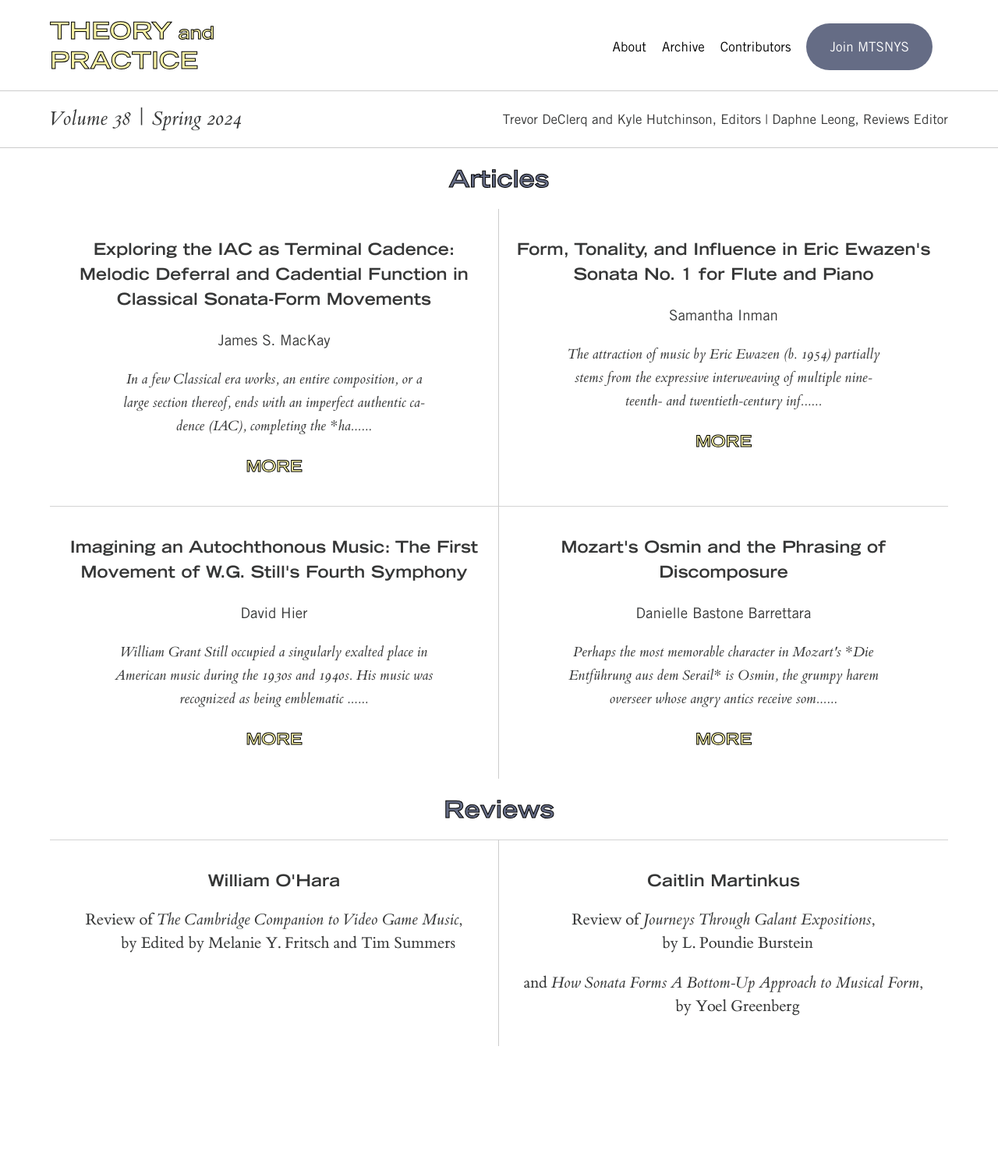
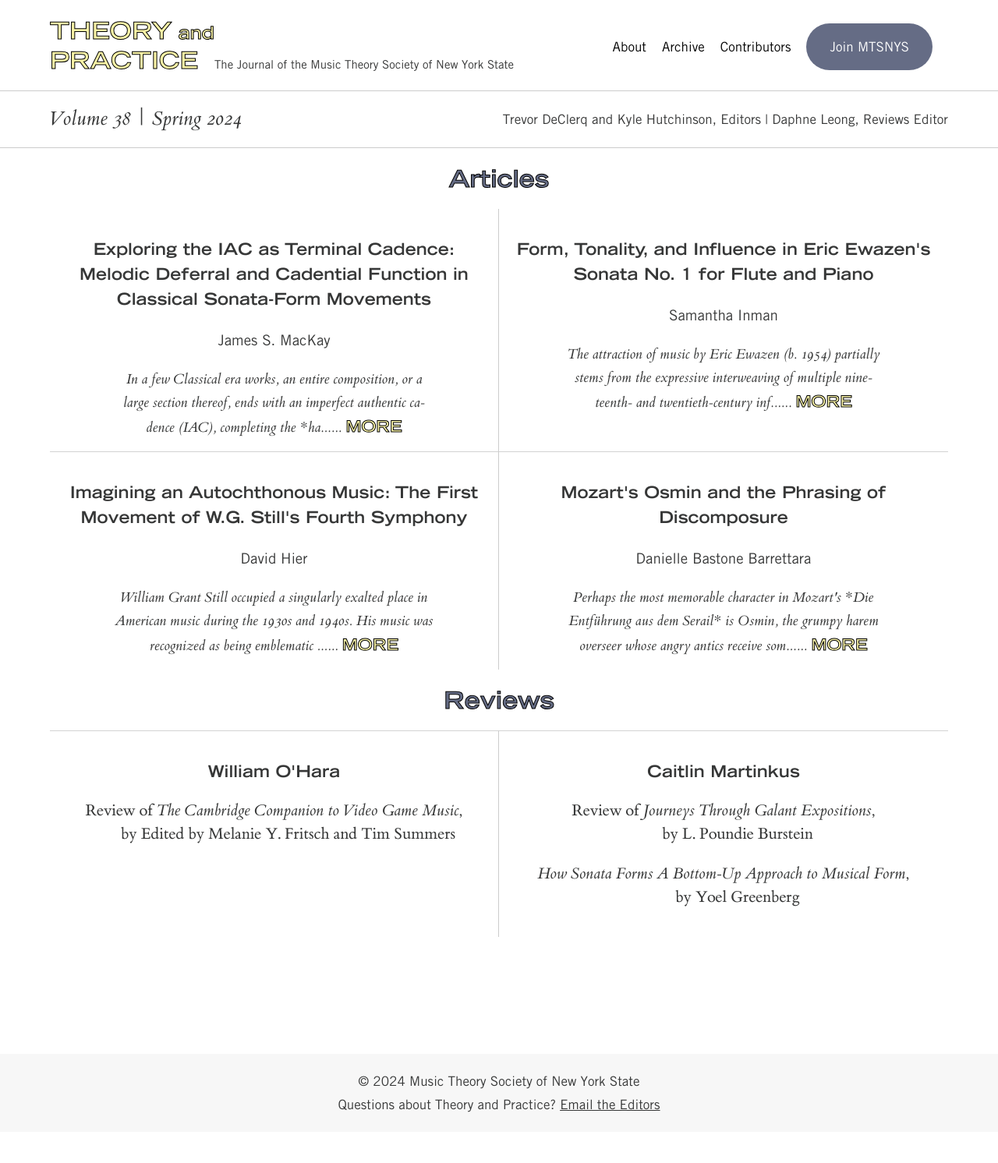
Before and after one commit to mtsnys/theory_and_practice, a Jekyll site: the page built from index.markdown, in a window 1280 px wide. Shown: the whole page at 78% size. Built offline with Jekyll 4.4.1, drawn with Linux system fonts in a browser that asks for light colours; after the commit the page ends 1452 px from its top, so only the background shows below that.

Commit message:
responsive design

```diff
--- /dev/null
+++ b/_includes/footer.html
@@ -0,0 +1,12 @@
+<footer class="footer">
+  <div class="footer-container">
+    <div class="footer-row">
+      <div class="footer-column">
+        <p>&copy; 2024 Music Theory Society of New York State</p>
+      </div>
+      <div class="footer-column">
+        <p>Questions about Theory and Practice? <a href="mailto:bmoseley@buffalo.edu">Email the Editors</a></p>
+      </div>
+    </div>
+  </div>
+</footer>
--- a/_includes/head.html
+++ b/_includes/head.html
@@ -1,10 +1,15 @@
 <head>
-  <meta charset="utf-8">
-  <meta http-equiv="X-UA-Compatible" content="IE=edge">
-  <meta name="viewport" content="width=device-width, initial-scale=1">
+  <meta charset="UTF-8">
+  <meta name="viewport" content="width=device-width, initial-scale=1.0">
   <link rel="stylesheet" href="{{ "/assets/main.css" | relative_url }}">
   {%- feed_meta -%}
   {%- if jekyll.environment == 'production' and site.google_analytics -%}
     {%- include google-analytics.html -%}
   {%- endif -%}
 </head>
+
+
+<head>
+  <meta charset="UTF-8">
+  <meta name="viewport" content="width=device-width, initial-scale=1.0">
+  </head>
--- a/_includes/header.html
+++ b/_includes/header.html
@@ -1,15 +1,23 @@
 <header>
     <div class="header-content">
-    <div class="logo">
-        <a href="/">
-            THEORY<span style="font-size: .75em;"> and</span> <br>PRACTICE
-        </a>
-        </div>
+<div class="logo">
+  <div class="logo-column">
+    <a href="/">
+      THEORY<span style="font-size: .75em;"> and</span>
+      <br>PRACTICE
+    </a>
+  </div>
+  <div class="logo-column journal-title">
+    The Journal of the Music Theory Society of New York State
+  </div>
+</div>
+
+
         <nav class="desktop-nav"> <ul>
                 <li><a href="#">About</li>
                 <li><a href="#">Archive</a></li>
                 <li><a href="#">Contributors</a></li>
-                <li><button class="join-button">Join MTSNYS</button></li> </ul>
+                <li><a href="https://mtsnys.org"><button class="join-button">Join MTSNYS</button></a></li> </ul>
             </ul>
         </nav>
         <button class="menu-toggle">☰</button> </div>
--- a/_includes/masthead.html
+++ b/_includes/masthead.html
@@ -4,7 +4,6 @@
       <p>{{ page.list_title | default: "Current Volume" }}</p>
     {% endif %}
   </div>
-  <div class="divider"></div>
   <div class="right-section">
     <p>
       {% for editor in page.editors %}
--- a/_layouts/default.html
+++ b/_layouts/default.html
@@ -13,7 +13,7 @@
       </div>
     </main>
 
-<!--    {%- include footer.html -%} -->
+{%- include footer.html -%}
 
   </body>
 
--- a/_layouts/home.html
+++ b/_layouts/home.html
@@ -15,16 +15,14 @@
       </a>
     </p>
     <p class="author">{{ post.author }}</p>
-      <p class="abstract">{{ post.abstract | truncate: 150 }}... </p><p class="more"><a class="title" href="{{ post.url | relative_url }}">MORE</a></p>
-
-    </div>
+    <p class="abstract">{{ post.abstract | truncate: 150 }}... <a class="more" href="{{ post.url | relative_url }}">MORE</a></p> </div>
   {% endif %}
 {% endfor %}
 </div>
 
 <div class="grid-heading">Reviews</div>
 
-<div class="article-grid" style="width: 90%;">
+<div class="article-grid" style="width: 90%; border-top: none !important;">
 
     {% assign review_pages = site.posts | where: "layout", "review_article" %}
 
--- a/assets/main.css
+++ b/assets/main.css
@@ -324,14 +324,29 @@
 
 
 /* Logo styling */
-div.logo a {
-    font-size: 2em;
-    font-family: "trade-gothic-lt-bold-ext", sans-serif;
-    color: #FAF4A7;
-    -webkit-text-stroke: 1px black;
-    text-decoration: none;
+.logo {
+  display: flex; /* Enable flexbox for the container */
 }
 
+.logo-column {
+  text-align: left; /* Center text within each column */
+}
+
+div .logo-column a {
+  font-size: 2em;
+  font-family: "trade-gothic-lt-bold-ext", sans-serif;
+  color: #FAF4A7;
+  -webkit-text-stroke: 1px black;
+  text-decoration: none;
+}
+
+/* Bottom-align text in the second column */
+.logo-column.journal-title {
+  display: flex; /* Enable flexbox for this column */
+  flex-direction: column; /* Arrange content vertically */
+  justify-content: flex-end; /* Align items to the bottom */
+  padding-bottom: 5px;
+}
 
 
 /* Navigation styling */
@@ -411,27 +426,27 @@
 
 /* Footer */
 .footer {
-  width: 100vw; /* Make footer span full width */
-  position: absolute;
-  bottom: 0;
-  left: 0;
-  background-color: #e6e6e6;
+  background-color: rgba(0, 0, 0, 0.03);
+  padding: 20px;
+  /* Removed: width: 100vw; */ /* This was causing the footer to be too wide */
+  margin: 0 auto;  /* Center the footer horizontally */
+  max-width: 1400px; /* Limit the maximum width of the footer (match page-wrapper) */
 }
 
-.footer-container {
-  display: flex; /* Enable Flexbox */
-  flex-direction: column; /* Arrange items vertically */
-  width: 87.5%; /* Keep the content within the desired width */
-  margin: 0 auto; /* Center the container horizontally */
+.footer-container { /* No changes needed here */
+  width: 90%;
+  margin: 0 auto;
 }
 
-.footer-row {
-  display: flex;
-  justify-content: space-around;
+.footer-column { /* No changes needed here */
+  flex: 1;
+  text-align: center;
 }
 
-.footer-row:first-child {
-  margin-bottom: 10px;
+.footer p { /* No changes needed here */
+  font-family: "trade-gothic-lt", sans-serif;
+  font-size: 17px;
+  margin: 0;
 }
 
 /* Homepage Styles */
@@ -474,6 +489,11 @@
   border-top: 1px solid lightgray;
 }
 
+body .article-grid + .article-grid .grid-item:nth-last-child(-n+2) {
+  border-top: none; /* Remove top border for the second article grid */
+}
+
+
 body .article-grid .grid-item a.title{
   font-family: "trade-gothic-lt-bold-ext";
   font-size: 1em;
@@ -497,23 +517,26 @@
 
 }
 
-.more {
-    font-size: 20px;
-    text-decoration: underline;
-    font-family: "trade-gothic-lt-bold-ext", sans-serif;
-    color: #FAF4A7;
-    -webkit-text-stroke: 1px black;
-    text-decoration: none;
-    font-style: none;
-}
-
+body .article-grid .grid-item .more {
+  font-size: 20px;
+  text-decoration: none; /* Remove default underline */
+  font-family: "trade-gothic-lt-bold-ext", sans-serif;
+  color: #FAF4A7 !important;
+  -webkit-text-stroke: 1px black !important;
+  font-style: normal !important;
 }
 
 @media (max-width: 768px) {
+  /* ... other styles ... */
+
+  body .article-grid {
+    grid-template-columns: 1fr;  /* This will make items stack in a single column */
+
+.grid-item {
+    border: none; /* Remove all borders on smaller screens */
   }
-    .grid-item:nth-child(-n + 2) {
-    border-bottom: none; /* Remove border for single-column layout */
 
+  }
 }
 
 @media (max-width: 480px) {
@@ -529,8 +552,8 @@
 
 body .masthead {
   display: flex;
-  justify-content: space-between; /* Space elements apart */
-  align-items: center;        /* Vertically align items */
+  justify-content: space-between;
+  align-items: center;
   width: 90%;
   margin: 0 auto;
   line-height: 1;
@@ -555,13 +578,43 @@
 }
 
 
-/*.divider {
-  flex-grow: 1;
-  border-top: 1px solid #ccc; /* Top line */
-  border-bottom: 1px solid #ccc; /* Bottom line */
-  margin: 0 10px;
-}*/
 
+
+
+@media (max-width: 768px) { /* Adjust breakpoint as needed */
+  .logo-column.journal-title {
+    display: none;
+  }
+
+  .logo {
+    justify-content: center; /* Center the remaining logo element */
+  }
+
+  body .masthead {
+    flex-direction: column; /* Stack sections vertically */
+    align-items: flex-start; /* Align items to the left */
+    gap: 1rem; /* Add some space between sections */
+  }
+
+  .left-section {
+  padding-top:0.5rem;
+  }
+
+  .right-section {
+  padding-bottom:0.5rem;
+  }
+
+
+  .left-section, .right-section {
+    text-align: left; /* Align text to the left */
+    width: 100%; /* Make sections full width */
+  }
+
+.left-section p,  .right-section p {
+    margin: 0; /* Remove default paragraph margins */
+    line-height: 1.2; /* Adjust line height for tighter spacing */
+}
+}
 
 
 
@@ -852,11 +905,6 @@
 
 
 @media (max-width: 760px) {
-    body {
-        width: 84%;
-        padding-left: 8%;
-        padding-right: 8%;
-    }
 
     hr,
     section > p,
```
Also changed, not shown: other parts of _layouts/home.html (+1 -1 lines). Lines whose indentation alone changed are shown as unchanged.
